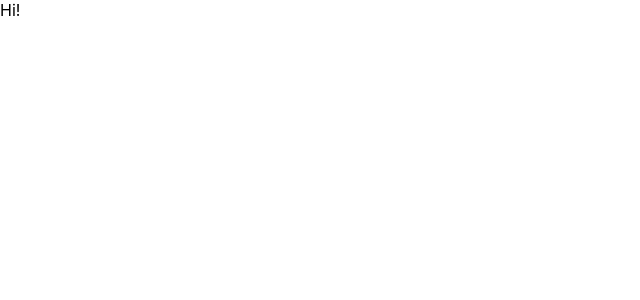
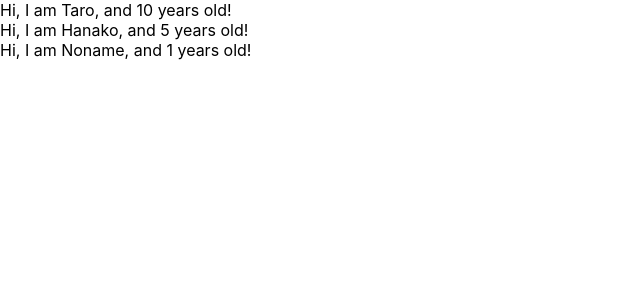
Before and after one commit to goalgoal/udemy-react-redux-crud-application, a React (Create React App) app: page / in a window 1280 px wide. Shown: the top 300 px of the page, without its empty margins (0-640 px from the left). Built offline with nearby package versions, Linux system fonts and the light colour scheme.

Commit message:
learn props compornent

```diff
--- a/src/App.js
+++ b/src/App.js
@@ -1,9 +1,26 @@
 import React from 'react';
 
 function App() {
+  const profiles = [
+    {name: "Taro", age:10},
+    {name: "Hanako", age:5},
+    {name: "Noname"}
+  ]
   return (
-    <div>Hi!</div>
+    <div>
+      {
+        profiles.map((profile,index) => {
+          return <User name={profile.name} age={profile.age} key={index}/>
+        })
+      }
+    </div>
   )
 }
+const User = (props) => {
+  return <div>Hi, I am {props.name}, and {props.age} years old!</div>
+}
 
+User.defaultProps = {
+  age:1
+}
 export default App;
```
